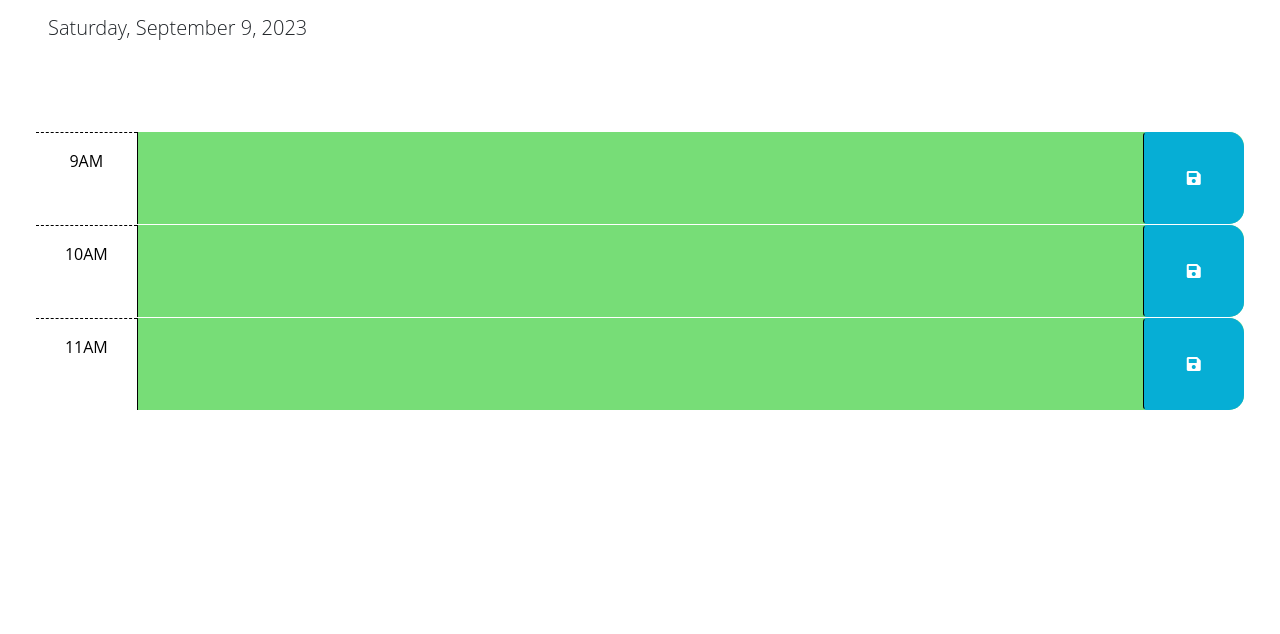
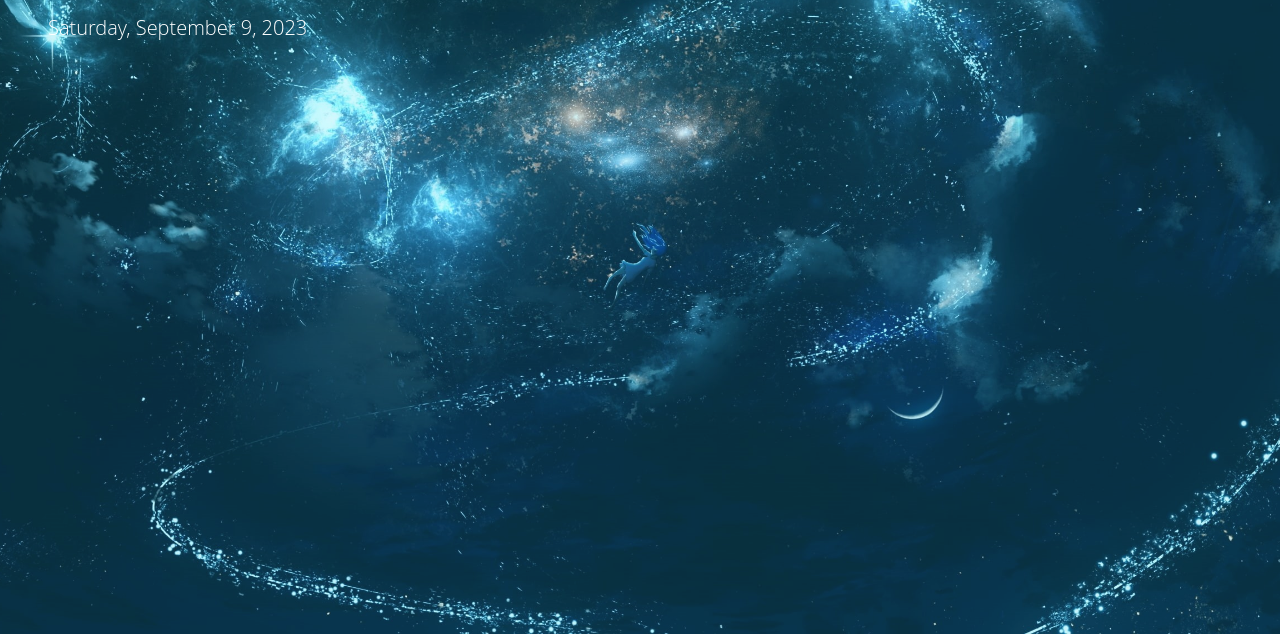
Before and after one commit to HackDehZack/ThirdPartyAPIsRswag, a plain HTML site: page Develop/index.html in a window 1280 px wide. Shown: the part 166-800 px from the top of the page. Drawn offline with nearby package versions, Linux system fonts and the light colour scheme.

Commit message:
made nice star background bc pretty is better

```diff
--- a/Develop/index.html
+++ b/Develop/index.html
@@ -31,43 +31,11 @@
       <p id="currentDay" class="lead"></p>
     </header>
     <div class="container-fluid px-5">
-      <!-- Use class for "past", "present", and "future" to apply styles to the
-        time-block divs accordingly. The javascript will need to do this by
-        adding/removing these classes on each div by comparing the hour in the
-        id to the current hour. The html provided below is meant to be an example
-        demonstrating how the css provided can be leveraged to create the
-        desired layout and colors. The html below should be removed or updated
-        in the finished product. Remember to delete this comment once the
-        code is implemented.
-        -->
 
-      <!-- Example of a past time block. The "past" class adds a gray background color. -->
-      <div id="hour-9" class="row time-block past">
-        <div class="col-2 col-md-1 hour text-center py-3">9AM</div>
-        <textarea class="col-8 col-md-10 description" rows="3"> </textarea>
-        <button class="btn saveBtn col-2 col-md-1" aria-label="save">
-          <i class="fas fa-save" aria-hidden="true"></i>
-        </button>
-      </div>
 
-      <!-- Example of a present time block. The "present" class adds a red background color. -->
-      <div id="hour-10" class="row time-block present">
-        <div class="col-2 col-md-1 hour text-center py-3">10AM</div>
-        <textarea class="col-8 col-md-10 description" rows="3"> </textarea>
-        <button class="btn saveBtn col-2 col-md-1" aria-label="save">
-          <i class="fas fa-save" aria-hidden="true"></i>
-        </button>
-      </div>
 
-      <!-- Example of a future time block. The "future" class adds a green background color. -->
-      <div id="hour-11" class="row time-block future">
-        <div class="col-2 col-md-1 hour text-center py-3">11AM</div>
-        <textarea class="col-8 col-md-10 description" rows="3"> </textarea>
-        <button class="btn saveBtn col-2 col-md-1" aria-label="save">
-          <i class="fas fa-save" aria-hidden="true"></i>
-        </button>
-      </div>
-    </div>
+
+
 
     <script src="https://cdnjs.cloudflare.com/ajax/libs/jquery/3.2.1/jquery.min.js"></script>
     <script src="https://cdn.jsdelivr.net/npm/dayjs@1.11.3/dayjs.min.js"
--- a/Develop/style.css
+++ b/Develop/style.css
@@ -1,4 +1,37 @@
+
+
 body {
+  background-color: #ffffff;
+  color: #ffffff;
+}
+
+body::before {
+  content: "";
+  position: fixed;
+  top: 0;
+  left: 0;
+  width: 100%;
+  height: 100%;
+  z-index: -1;
+  pointer-events: none;
+  opacity: 0.8;
+  background: url('STARS23.png') no-repeat center center fixed;
+  background-size: cover;
+  filter: brightness(1);
+  animation: starsAnimation 50s linear infinite;
+}
+
+@keyframes starsAnimation {
+  0% {
+    background-position: 10 50;
+  }
+  100% {
+    background-position: 100% 100%;
+  }
+}
+
+body {
+  background-color: #2ce0f8;
   font-family: 'Open Sans', sans-serif;
   font-size: 16px;
 }
@@ -21,12 +54,20 @@ textarea {
 }
 
 .row {
+  display: flex;
+  align-items: stretch;
   border-top: 1px solid white;
 }
 
 .hour {
-  background-color: #ffffff;
-  color: #000000;
+  background-color: #000000;
+  color: #ffffff;
+  font-family: 'Fira Sans', sans-serif;
+  font-weight: 700;
+  text-transform: uppercase;
+  padding-top: 8px;
+  padding-bottom: 8px;
+  background-image: linear-gradient(to bottom, #7515ce, #8b0000);
   border-top: 1px dashed #000000;
 }
 
@@ -41,7 +82,7 @@ textarea {
 }
 
 .future {
-  background-color: #77dd77;
+  background-color: #2a076b;
   color: white;
 }
 
@@ -49,11 +90,13 @@ textarea {
   border-left: 1px solid black;
   border-top-right-radius: 15px;
   border-bottom-right-radius: 15px;
-  background-color: #06aed5;
+  background-color: #b31b1b;
   color: white;
+  background-image: linear-gradient(to bottom, #b31b1b, #8b0000);
 }
 
 .saveBtn i:hover {
   font-size: 20px;
   transition: all 0.3s ease-in-out;
+  background-image: linear-gradient(to bottom, #8b0000, #b31b1b);
 }
```
Also changed, not shown: Develop/STARS23.png (added).
